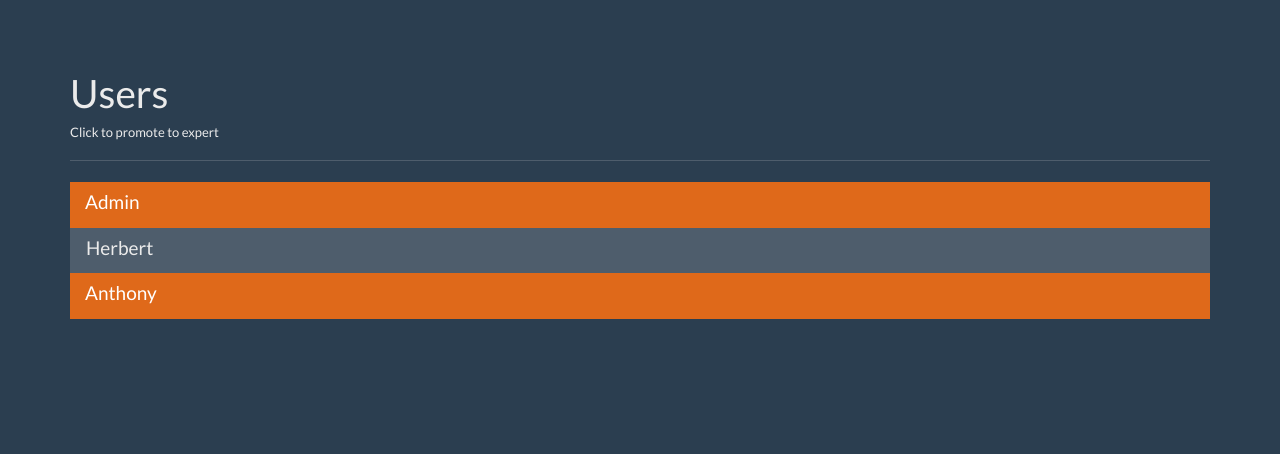
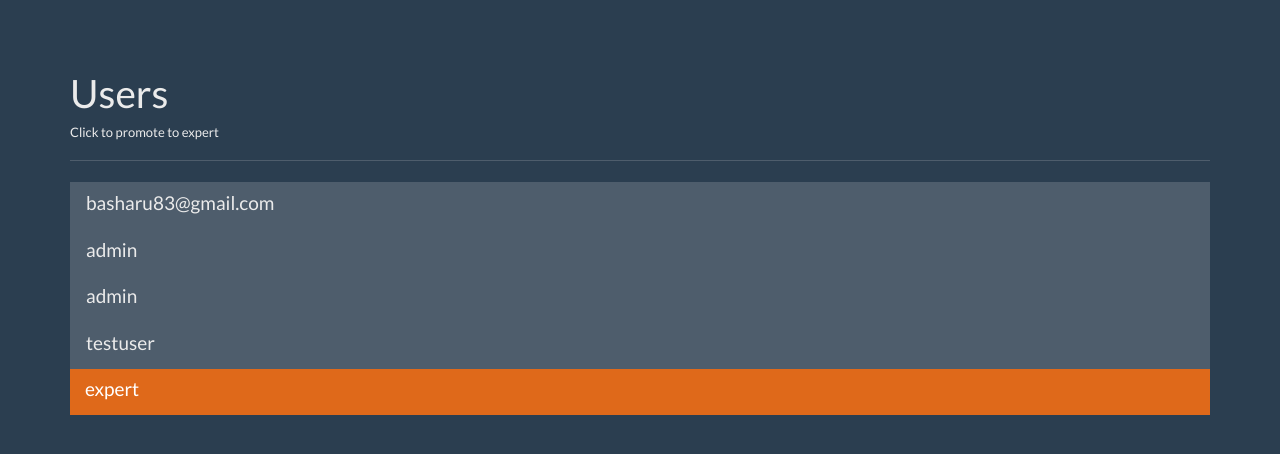
Before and after one commit to bashyauri/Question-and-answer-app, a Flask app: page /users in a window 1280 px wide. Shown: the part 40-494 px from the top of the page. Run offline with Flask 2, Linux system fonts and the light colour scheme; data comes from the database, SQL or seed files in the repository; both versions use the stored data as it was after the commit; some libraries are stand-ins or nearby versions.

Commit message:
add questions

```diff
--- a/app.py
+++ b/app.py
@@ -54,7 +54,8 @@ def register():
             ],
         )
         db.commit()
-        return "<h1>User Created</h1>"
+        session["user"] = request.form["name"]
+        return redirect(url_for("index"))
 
     return render_template("register.html", user=user)
 
@@ -72,7 +73,7 @@ def login():
         user_result = user_cur.fetchone()
         if check_password_hash(user_result["password"], password):
             session["user"] = user_result["name"]
-            return "<h1>The password is correct</h1>"
+            return redirect(url_for("index"))
         else:
             return "<h1>The password is incorrect</h1>"
 
@@ -91,10 +92,15 @@ def answer():
     return render_template("answer.html", user=user)
 
 
-@app.route("/ask")
+@app.route("/ask", methods=["GET", "POST"])
 def ask():
+    if request.method == "POST":
+        return f"Question: {request.form['question']}, Expert ID: {request.form['expert']} "
     user = get_current_user()
-    return render_template("ask.html", user=user)
+    db = get_db()
+    expert_cur = db.execute("select id,name from users where expert == 1")
+    expert_results = expert_cur.fetchall()
+    return render_template("ask.html", user=user, experts=expert_results)
 
 
 @app.route("/unanswered")
@@ -106,7 +112,19 @@ def unanswered():
 @app.route("/users")
 def users():
     user = get_current_user()
-    return render_template("users.html", user=user)
+
+    db = get_db()
+    users_cur = db.execute("SELECT id,name,expert,admin FROM users")
+    users_results = users_cur.fetchall()
+    return render_template("users.html", user=user, users=users_results)
+
+
+@app.route("/promote/<int:user_id>")
+def promote(user_id):
+    db = get_db()
+    db.execute("update users set expert = 1 where id= ?", [user_id])
+    db.commit()
+    return redirect(url_for("users"))
 
 
 @app.route("/logout")
--- a/templates/users.html
+++ b/templates/users.html
@@ -67,15 +67,17 @@
       <div class="row">
         <div class="col-lg-12">
           <div class="list-group">
-            <a href="#" class="list-group-item active">
-              <h4 class="list-group-item-heading">Admin</h4>
+
+            {% for user in users %}
+               <a href="{{ url_for('promote',user_id=user['id'])}}" class="list-group-item
+               {% if user['expert'] == 1 %}
+               active
+
+               {% endif %}
+                " >
+              <h4 class="list-group-item-heading">{{user['name']}}</h4>
             </a>
-            <a href="#" class="list-group-item">
-              <h4 class="list-group-item-heading">Herbert</h4>
-            </a>
-            <a href="#" class="list-group-item active">
-              <h4 class="list-group-item-heading">Anthony</h4>
-            </a>
+            {% endfor %}
           </div>
         </div><!-- /.col-lg-12 -->
       </div>
```
Also changed, not shown: templates/ask.html (+8 -8 lines), questions.db, 1 other file.
